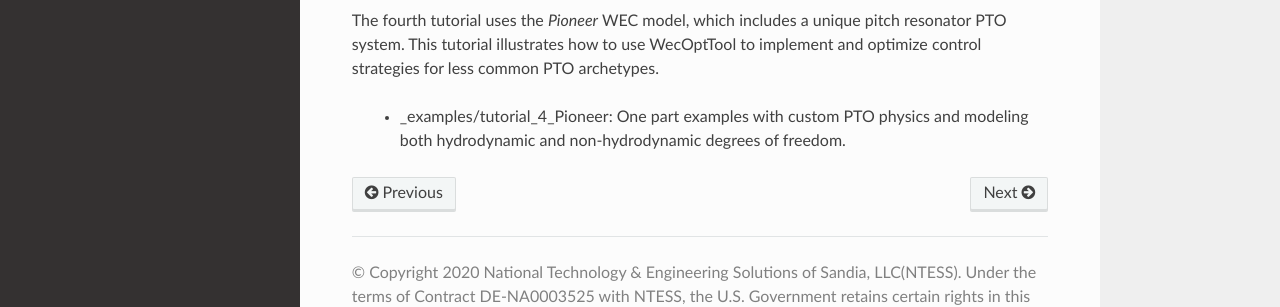
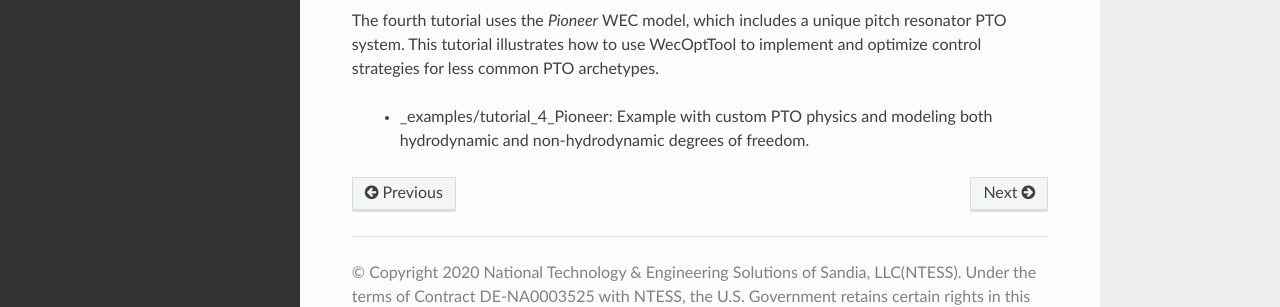
Before and after one commit to sandialabs/WecOptTool, a Sphinx documentation site: the page built from docs/source/tutorials.rst, in a window 1280 px wide and 1093 px high. Shown: the part 703-1010 px from the top of the window. Built offline with Sphinx 7.4.7 and the Read the Docs theme 2.0.0, drawn with Linux system fonts in a browser that asks for light colours; pages that are not in the unit, such as notebooks, are missing from menus.

Commit message:
Update docs/source/tutorials.rst

```diff
--- a/docs/source/tutorials.rst
+++ b/docs/source/tutorials.rst
@@ -21,7 +21,7 @@ The tutorials each have two parts, which are similar in structure to the second
 
 The fourth tutorial uses the `Pioneer` WEC model, which includes a unique pitch resonator PTO system. This tutorial illustrates how to use WecOptTool to implement and optimize control strategies for less common PTO archetypes.
 
-    - :doc:`_examples/tutorial_4_Pioneer`: One part examples with custom PTO physics and modeling both hydrodynamic and non-hydrodynamic degrees of freedom.
+    - :doc:`_examples/tutorial_4_Pioneer`: Example with custom PTO physics and modeling both hydrodynamic and non-hydrodynamic degrees of freedom.
 
 .. _GitHub repository: https://github.com/sandialabs/WecOptTool/tree/main/examples
 .. _WaveBot: https://doi.org/10.3390/en10040472
```
